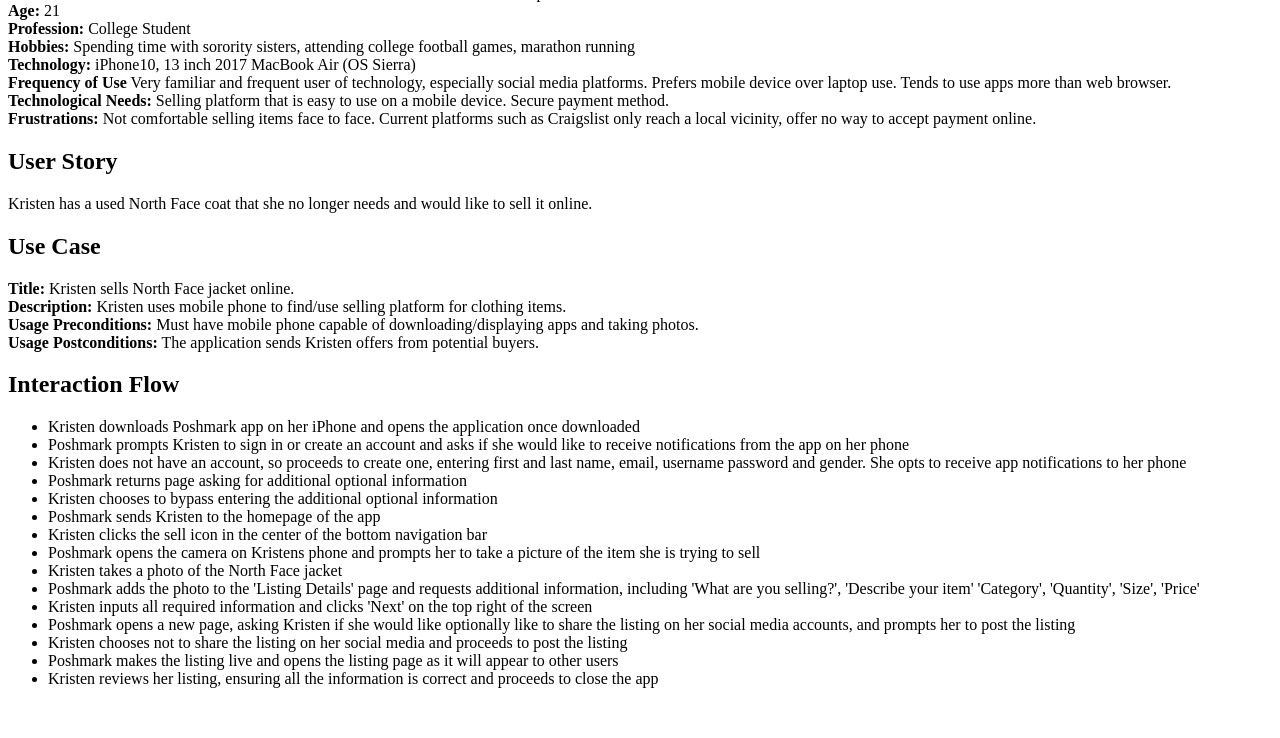
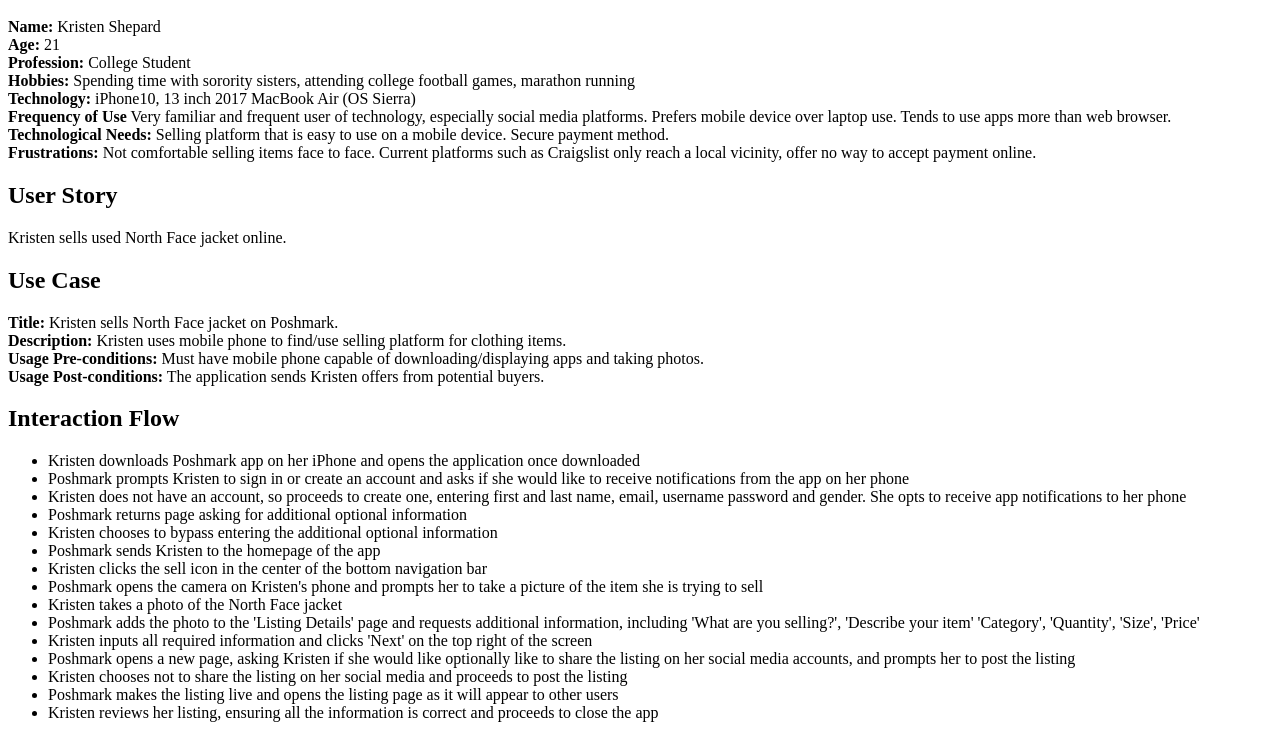
Before and after one commit to cromero278/data-design, a PHP site: page /kristenShepard.php in a window 1280 px wide. Shown: the part 382-1120 px from the top of the page. Before the commit the page ends 1070 px from the top, so only its background shows below. Run offline with PHP 8.4, Linux system fonts and the light colour scheme.

Commit message:
edited typos and resized photo

```diff
--- a/epic/kristenShepard.php
+++ b/epic/kristenShepard.php
@@ -2,13 +2,13 @@
 <html lang="en">
 	<head>
 		<meta charset="UTF-8">
-		<title>Kristen Shepard Presona</title>
+		<title>Kristen Shepard Persona</title>
 	</head>
 	<body>
 	<p>
 		<h1>Customer Persona</h1>
-		<p>
 			<img src="kristenShepard.jpg">
+			<p>
 			<strong>Name:</strong> Kristen Shepard
 			<br>
 			<strong>Age:</strong> 21
@@ -31,16 +31,16 @@
 		</p>
 		<h2>User Story</h2>
 		<p>
-			Kristen has a used North Face coat that she no longer needs and would like to sell it online.
+			Kristen sells used North Face jacket online.
 		</p>
 		<h2>Use Case</h2>
-			<strong>Title:</strong> Kristen sells North Face jacket online.
+			<strong>Title:</strong> Kristen sells North Face jacket on Poshmark.
 			<br>
 			<strong>Description:</strong> Kristen uses mobile phone to find/use selling platform for clothing items.
 			<br>
-			<strong>Usage Preconditions:</strong> Must have mobile phone capable of downloading/displaying apps and taking photos.
+			<strong>Usage Pre-conditions:</strong> Must have mobile phone capable of downloading/displaying apps and taking photos.
 			<br>
-			<strong>Usage Postconditions:</strong> The application sends Kristen offers from potential buyers.
+			<strong>Usage Post-conditions:</strong> The application sends Kristen offers from potential buyers.
 			<h2>Interaction Flow</h2>
 		<ul>
 			<li>Kristen downloads Poshmark app on her iPhone and opens the application once downloaded</li>
@@ -50,7 +50,7 @@
 			<li>Kristen chooses to bypass entering the additional optional information</li>
 			<li>Poshmark sends Kristen to the homepage of the app</li>
 			<li>Kristen clicks the sell icon in the center of the bottom navigation bar</li>
-			<li>Poshmark opens the camera on Kristens phone and prompts her to take a picture of the item she is trying to sell</li>
+			<li>Poshmark opens the camera on Kristen's phone and prompts her to take a picture of the item she is trying to sell</li>
 			<li>Kristen takes a photo of the North Face jacket</li>
 			<li>Poshmark adds the photo to the 'Listing Details' page and requests additional information, including 'What are you selling?', 'Describe your item' 'Category', 'Quantity', 'Size', 'Price'</li>
 			<li>Kristen inputs all required information and clicks 'Next' on the top right of the screen</li>
```
